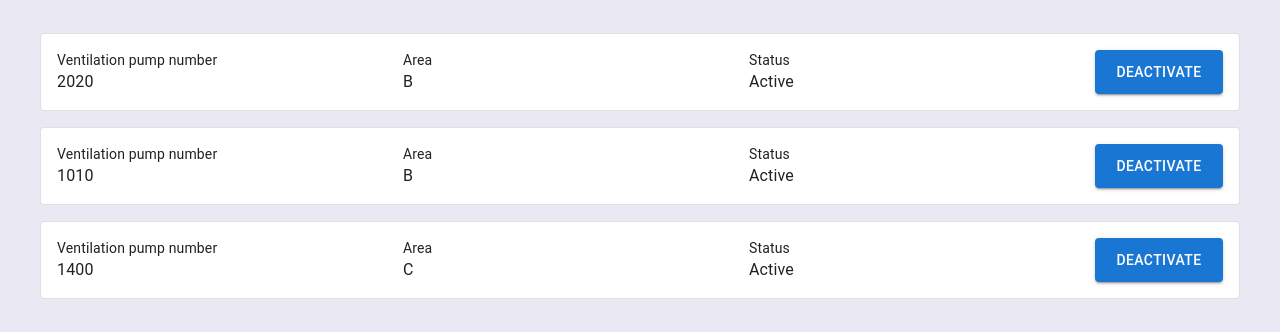
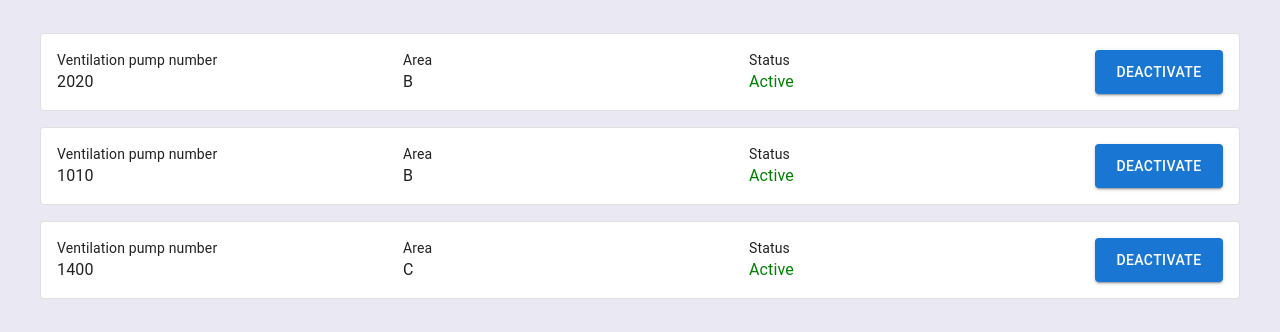
Before and after one commit to puppets101/another-code-test, a React (Create React App) app: page / in a window 1280 px wide. Shown: the part 287-619 px from the top of the page. Built offline with nearby package versions, Linux system fonts and the light colour scheme; the HTML template or start-up script is replaced by a standard one.

Commit message:
Conditional text color for item status

```diff
--- a/src/Components/VentilationItem.tsx
+++ b/src/Components/VentilationItem.tsx
@@ -44,11 +44,12 @@ const VentilationItem: FC<VentilationItemProps> = ({
           </div>
           <div className={classes.item}>
             <Typography variant='body2'>Status</Typography>
-            <Typography>{status ? 'Active' : 'Disabled'}</Typography>
+            <Typography sx={{ color: status ? 'green' : 'red' }}>
+              {status ? 'Active' : 'Disabled'}
+            </Typography>
           </div>
           <Button
             variant='contained'
-            color='primary'
             className={classes.btn}
             onClick={() => onToggleStatus(ventilationPump)}
           >
```
